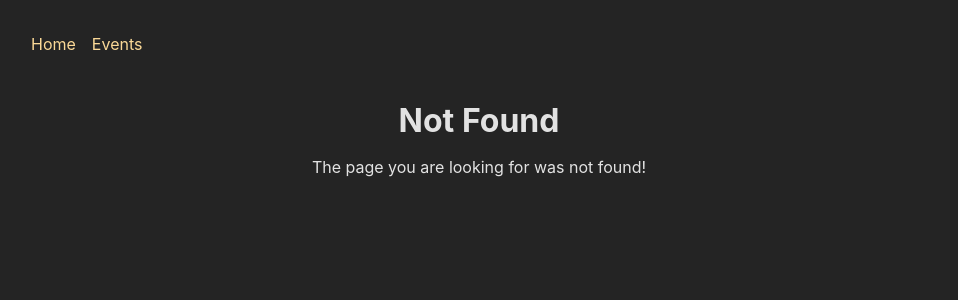
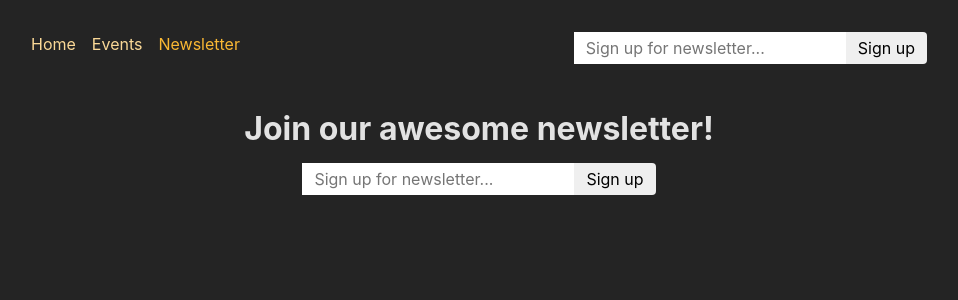
Before and after one commit to MinHan-Kyaw/adv_react_routing, a React (Create React App) app in the folder frontend/: page /newsletter in a window 1280 px wide. Before the commit this address had no page. Shown: the top 300 px of the page, without its empty margins (161-1119 px from the left). Built offline with nearby package versions, Linux system fonts and the light colour scheme.

Commit message:
Behind-the-Scenes Work with useFetcher()

```diff
--- a/frontend/src/App.js
+++ b/frontend/src/App.js
@@ -1,16 +1,18 @@
 import { RouterProvider, createBrowserRouter } from "react-router-dom";
-import HomePage from "./pages/Home";
-import EventsPage, { loader as eventsLoader } from "./pages/Events";
+
+import EditEventPage from "./pages/EditEvent";
+import ErrorPage from "./pages/Error";
 import EventDetailPage, {
   loader as eventDetailLoader,
   action as deleteEventAction,
 } from "./pages/EventDetail";
+import EventsPage, { loader as eventsLoader } from "./pages/Events";
+import EventsRootLayout from "./pages/EventsRoot";
+import HomePage from "./pages/Home";
 import NewEventPage from "./pages/NewEvent";
-import EditEventPage from "./pages/EditEvent";
 import RootLayout from "./pages/Root";
-import EventsRootLayout from "./pages/EventsRoot";
-import ErrorPage from "./pages/Error";
 import { action as manipulateEventAction } from "./components/EventForm";
+import NewsletterPage, { action as newsletterAction } from "./pages/Newsletter";
 
 const router = createBrowserRouter([
   {
@@ -52,6 +54,11 @@
           },
         ],
       },
+      {
+        path: "newsletter",
+        element: <NewsletterPage />,
+        action: newsletterAction,
+      },
     ],
   },
 ]);
--- a/frontend/src/components/MainNavigation.js
+++ b/frontend/src/components/MainNavigation.js
@@ -1,6 +1,7 @@
-import { NavLink } from "react-router-dom";
+import { NavLink } from 'react-router-dom';
 
-import classes from "./MainNavigation.module.css";
+import classes from './MainNavigation.module.css';
+import NewsletterSignup from './NewsletterSignup';
 
 function MainNavigation() {
   return (
@@ -28,8 +29,19 @@
               Events
             </NavLink>
           </li>
+          <li>
+            <NavLink
+              to="/newsletter"
+              className={({ isActive }) =>
+                isActive ? classes.active : undefined
+              }
+            >
+              Newsletter
+            </NavLink>
+          </li>
         </ul>
       </nav>
+      <NewsletterSignup />
     </header>
   );
 }
--- /dev/null
+++ b/frontend/src/components/NewsletterSignup.js
@@ -0,0 +1,31 @@
+import { useFetcher } from "react-router-dom";
+import { useEffect } from "react";
+
+import classes from "./NewsletterSignup.module.css";
+
+function NewsletterSignup() {
+  const fetcher = useFetcher();
+  const { data, state } = fetcher;
+
+  useEffect(() => {
+    if (state === "idle" && data && data.message) {
+      window.alert(data.message);
+    }
+  }, [data, state]);
+  return (
+    <fetcher.Form
+      method="post"
+      action="/newsletter"
+      className={classes.newsletter}
+    >
+      <input
+        type="email"
+        placeholder="Sign up for newsletter..."
+        aria-label="Sign up for newsletter"
+      />
+      <button>Sign up</button>
+    </fetcher.Form>
+  );
+}
+
+export default NewsletterSignup;
--- /dev/null
+++ b/frontend/src/components/NewsletterSignup.module.css
@@ -0,0 +1,18 @@
+.newsletter input,
+.newsletter button {
+  font: inherit;
+  padding: 0.25rem 0.75rem;
+  border-radius: 0;
+  border: none;
+}
+
+.newsletter button {
+  border-top-right-radius: 4px;
+  border-bottom-right-radius: 4px;
+  cursor: pointer;
+}
+
+.newsletter button:hover {
+  background-color: var(--color-primary-300);
+  color: var(--color-gray-800);
+}
--- /dev/null
+++ b/frontend/src/pages/Newsletter.js
@@ -0,0 +1,21 @@
+import NewsletterSignup from '../components/NewsletterSignup';
+import PageContent from '../components/PageContent';
+
+function NewsletterPage() {
+  return (
+    <PageContent title="Join our awesome newsletter!">
+      <NewsletterSignup />
+    </PageContent>
+  );
+}
+
+export default NewsletterPage;
+
+export async function action({ request }) {
+  const data = await request.formData();
+  const email = data.get('email');
+
+  // send to backend newsletter server ...
+  console.log(email);
+  return { message: 'Signup successful!' };
+}
```
